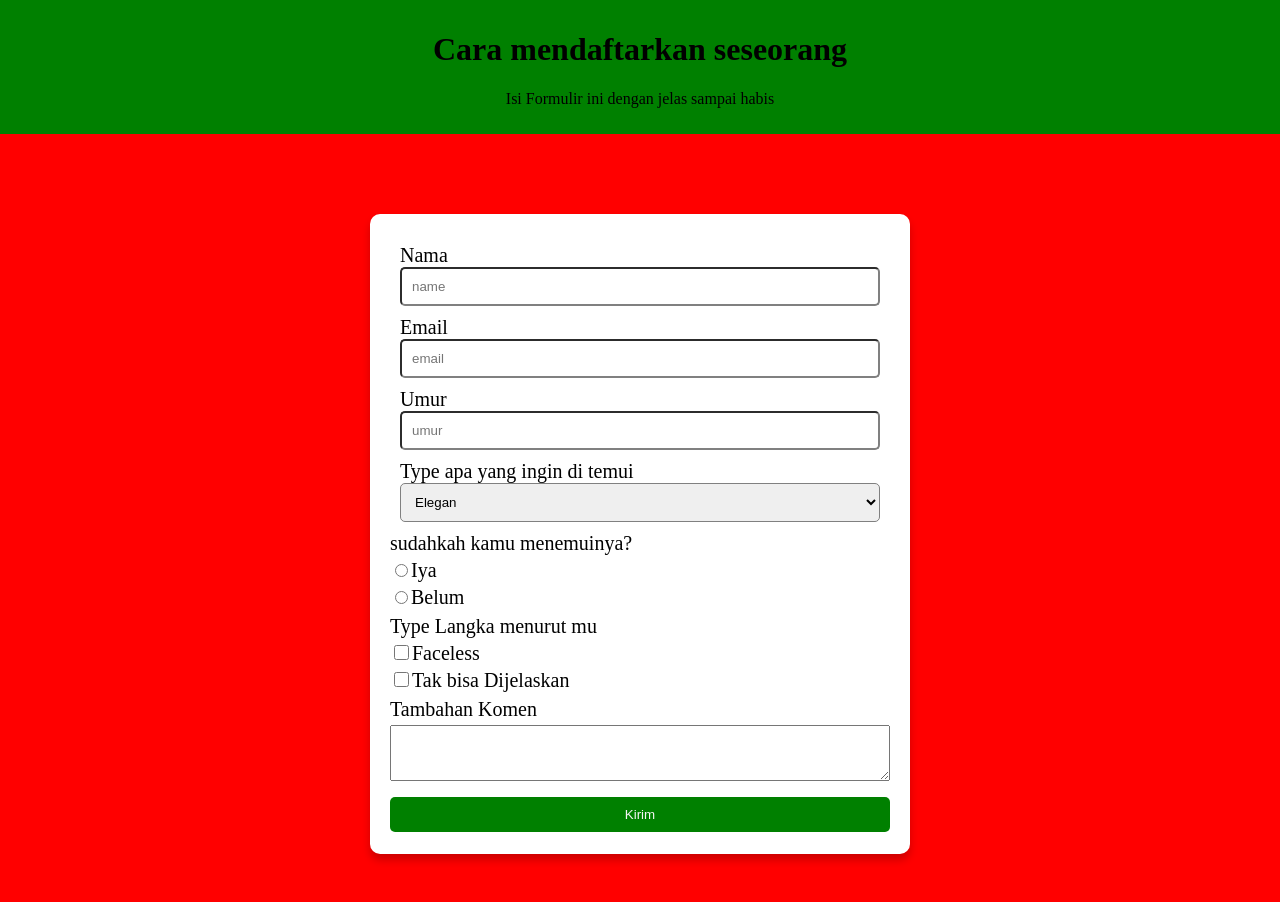
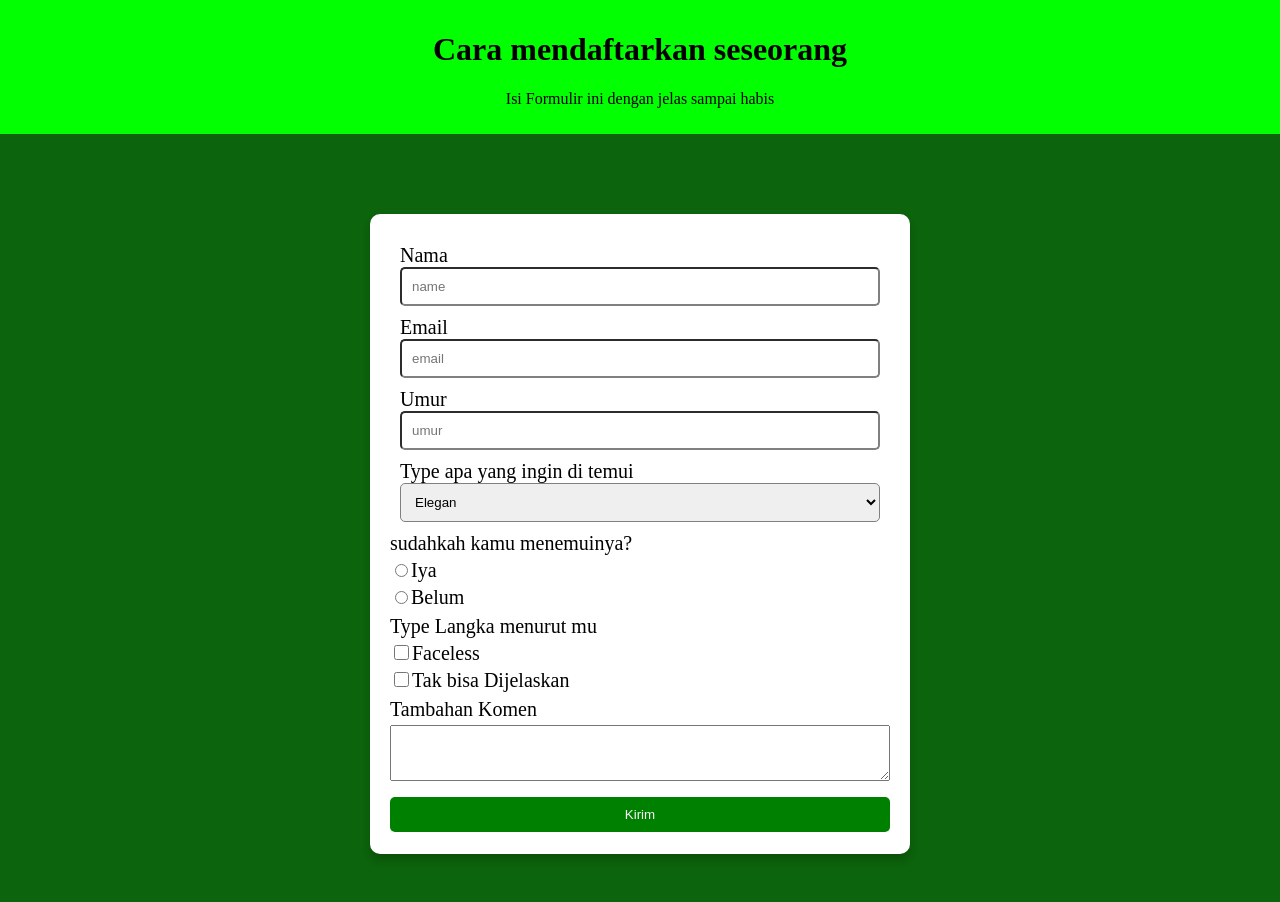
Before and after one commit to MuhammadRpr/survey-form, a plain HTML site: page index.html in a window 1280 px wide. Drawn offline with Linux system fonts and the light colour scheme.

Commit message:
update 2

```diff
--- a/style.css
+++ b/style.css
@@ -9,11 +9,11 @@ body {
     display: flex;
     justify-content: center;
     align-items: center;
-    background-color: red;
+    background-color: #0c640c;
     height: 100%;
    }
    header {
-    background-color: green;
+    background-color: #02ff02;
     padding: 10px;
    }
    form {
```
